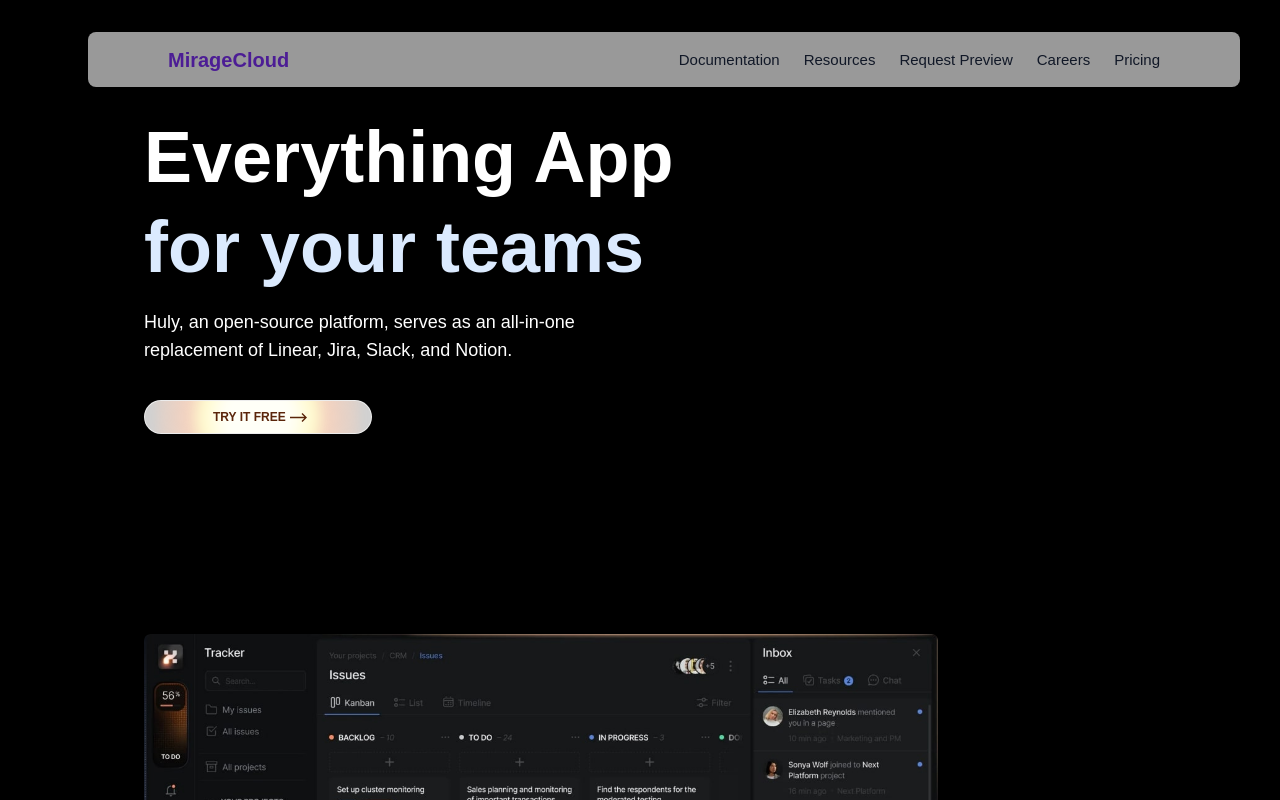
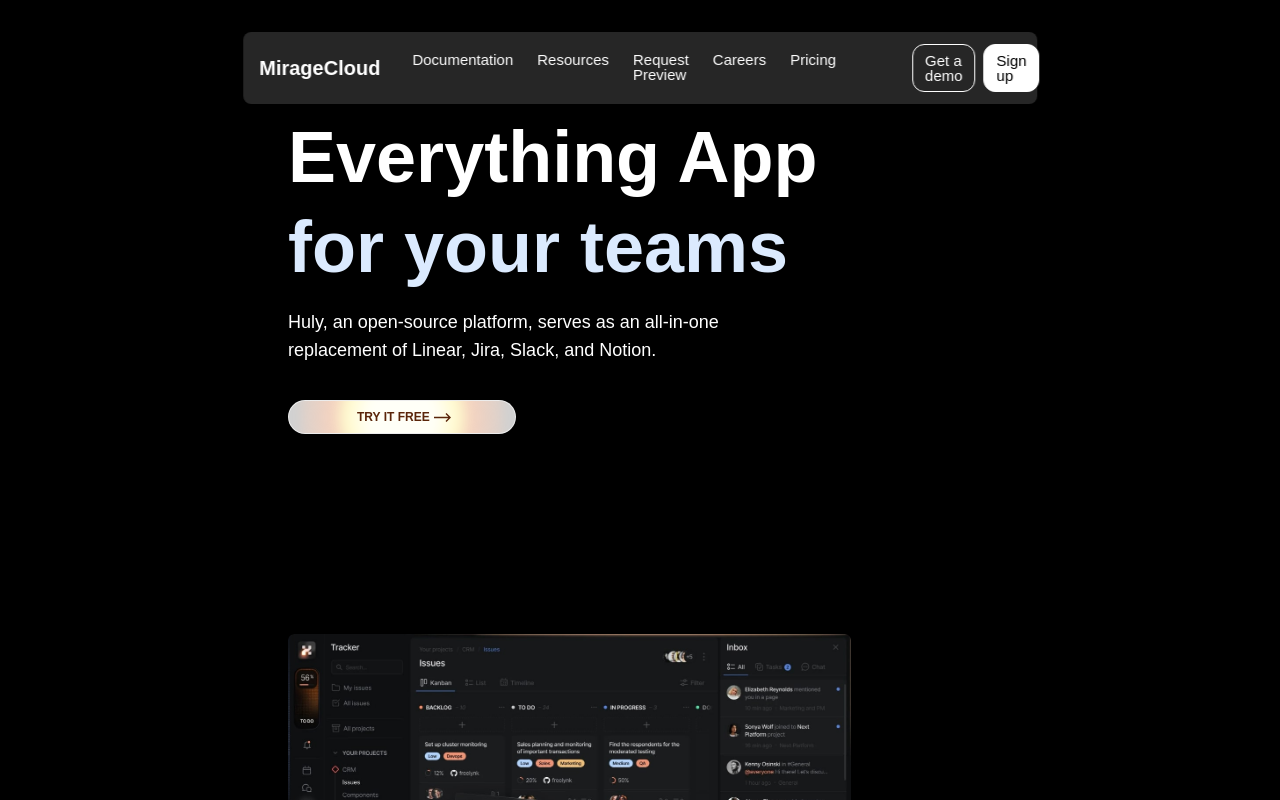
Before and after one commit to SAHIL13928/miragecloud2, a Next.js app: page / in a window 1280 px wide. Shown: the top 800 px of the page. Built offline with nearby package versions, Linux system fonts and the light colour scheme.

Commit message:
changes to navbar and margin of the page

```diff
--- a/src/components/Featuresection.jsx
+++ b/src/components/Featuresection.jsx
@@ -1,7 +1,7 @@
 const FeatureSection = () => {
     return (
-      <section className="relative  bg-[#f4f4f4] z-10 pt-40  lg:pt-32 md:pt-24 sm:pt-16">
-        <div className="container-main mb-36 relative z-10 mx-auto max-w-screen-xl px-6">
+      <section className="relative bg-[#f4f4f4] z-10 pt-40  lg:pt-32 md:pt-24 sm:pt-16">
+        <div className="container-main mb-36 relative z-10 mx-auto max-w-screen-xl px-36">
           <h2 className="font-title text-7xl font-semibold leading-h2 tracking-tighter text-black">
             Unmatched productivity
           </h2>
--- a/src/components/Githubsection.jsx
+++ b/src/components/Githubsection.jsx
@@ -4,8 +4,8 @@
 
 const SyncWithGithub = () => {
   return (
-    <section className="relative z-20 overflow-hidden bg-[#111111] pb-[180px] pt-[131px] px-safe lg:pb-[131px] lg:pt-24 md:py-24 sm:py-16">
-      <div className="container-narrow mx-32">
+    <section className="relative z-20 overflow-hidden  px-36 bg-[#111111] pb-[180px] pt-[131px] px-safe lg:pb-[131px] lg:pt-24 md:py-24 sm:py-16">
+      <div className="container-narrow px-32">
         <h2 className="max-w-2xl text-80 font-medium leading-[0.9] tracking-snugger text-white text-7xl tracking-tight">
           Sync with GitHub. Both&nbsp;ways.
         </h2>
--- a/src/components/Hero.jsx
+++ b/src/components/Hero.jsx
@@ -6,7 +6,7 @@
 
 export default function HeroSectionWithNavbar() {
   return (
-    <div className="relative min-h-screen w-full flex flex-col bg-black text-white mx-auto">
+    <div className="relative min-h-screen w-full px-36 flex flex-col bg-black text-white mx-auto">
 
 
       {/* Hero Section */}
--- a/src/components/Navbar.jsx
+++ b/src/components/Navbar.jsx
@@ -7,14 +7,14 @@
 const Navbar = () => {
   return (
 
-    <nav className=" fixed top-4 left-1/2 transform -translate-x-1/2 z-50 mx-6 mt-4 flex w-[90%] bg-white/60 backdrop-blur-lg justify-center rounded-lg shadow-lg px-6 py-2 ">
+    <nav className=" fixed top-4 left-1/2 transform -translate-x-1/2 z-50 mt-4 flex w-[62%] bg-white/15 backdrop-blur-lg justify-center rounded-lg shadow-lg py-2 ">
      <div className="flex w-full max-w-5xl items-center justify-between">
 
-        <div className="text-xl font-semibold text-violet-900 px-4">MirageCloud</div>
-      <NavigationMenu.Root className="flex space-x-6">
-        <NavigationMenu.List className="center m-0 flex list-none rounded-md  p-1  ">
+        <div className="text-xl font-bold text-white px-4">MirageCloud</div>
+      <NavigationMenu.Root className="flex ">
+        <NavigationMenu.List className="center text-white m-0 flex list-none rounded-md  p-1  ">
           <NavigationMenu.Item>
-            <NavigationMenu.Trigger className="group flex select-none items-center justify-between gap-0.5 rounded px-3 py-2 text-[15px] font-medium leading-none text-violet11 outline-none hover:bg-violet3 focus:shadow-[0_0_0_2px] focus:shadow-violet7">
+            <NavigationMenu.Trigger className="group flex select-none items-center justify-between gap-0.5 rounded px-3 py-2 text-[15px] font-medium leading-none outline-none hover:bg-violet3 focus:shadow-[0_0_0_2px] focus:shadow-violet7">
               Documentation{" "}
 
             </NavigationMenu.Trigger>
@@ -63,7 +63,7 @@
 
 
           <NavigationMenu.Item>
-            <NavigationMenu.Trigger className="group flex select-none items-center justify-between gap-0.5 rounded px-3 py-2 text-[15px] font-medium leading-none text-violet11 outline-none hover:bg-violet3 focus:shadow-[0_0_0_2px] focus:shadow-violet7">
+            <NavigationMenu.Trigger className="group flex select-none items-center justify-between gap-0.5 rounded px-3 py-2 text-[15px] font-medium leading-none text-violet outline-none hover:bg-violet3 focus:shadow-[0_0_0_2px] focus:shadow-violet7">
               Resources{" "}
             </NavigationMenu.Trigger>
             <NavigationMenu.Content className="absolute left-0 top-0 w-full sm:w-auto">
@@ -106,6 +106,28 @@
           </NavigationMenu.Item>
 
 
+          <NavigationMenu.Item>
+          <div className="border ml-16 border-white bg-transparent hover:bg-white/10 rounded-xl  ">
+            <NavigationMenu.Link
+              className="block  select-none rounded px-3 py-2 text-[15px] font-medium leading-none text-violet11 no-underline outline-none hover:bg-violet3 focus:shadow-[0_0_0_2px] focus:shadow-violet7"
+              href="#"
+            >
+              Get a demo
+            </NavigationMenu.Link>
+            </div>
+          </NavigationMenu.Item>
+          <NavigationMenu.Item>
+          <div className="border ml-2 border-white text-black bg-white  hover:bg-white/90 rounded-xl  ">
+            <NavigationMenu.Link
+              className="block select-none rounded px-3 py-2 text-[15px] font-medium leading-none text-violet11 no-underline outline-none hover:bg-violet3 focus:shadow-[0_0_0_2px] focus:shadow-violet7"
+              href="#"
+            >
+              Sign up
+            </NavigationMenu.Link>
+            </div>
+          </NavigationMenu.Item>
+
+
           <NavigationMenu.Indicator className="top-full z-10 flex h-2.5 items-end justify-center overflow-hidden transition-[width,transform_250ms_ease] data-[state=hidden]:animate-fadeOut data-[state=visible]:animate-fadeIn">
             <div className="relative top-[70%] size-2.5 rotate-45 rounded-tl-sm bg-white" />
           </NavigationMenu.Indicator>
@@ -132,7 +154,7 @@
             className,
           )}
           {...props}
-          ref={forwardedRef}
+          ref={forwardedRef}wtf
         >
           <div className="mb-[5px] font-medium leading-[1.2] text-violet12">
             {title}
```
